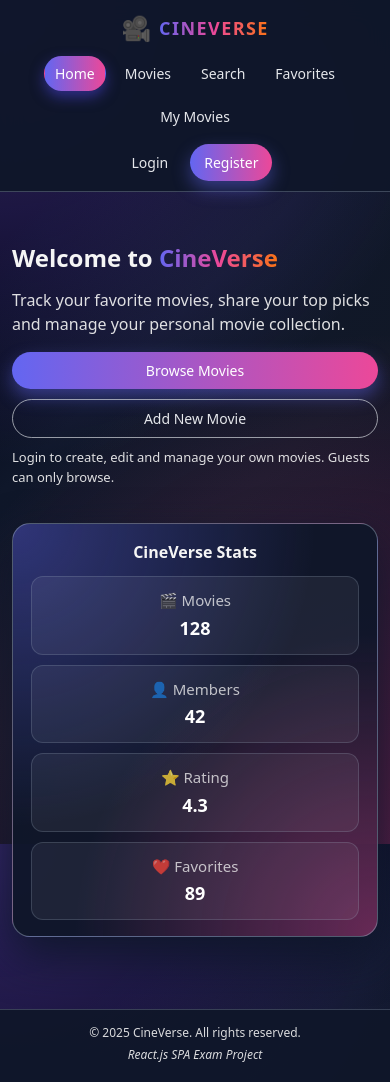
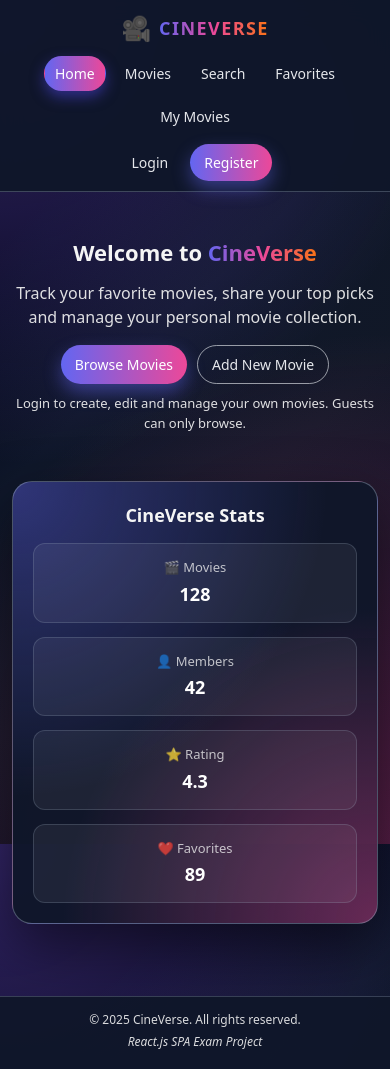
Before and after one commit to ZlatkoMarianov/React.js_Project, a React (Vite) app in the folder client/: page / in a window 390 px wide. Built offline with nearby package versions, Linux system fonts and the light colour scheme.

Commit message:
Add movies catalog page and update navigation

```diff
--- a/client/src/App.jsx
+++ b/client/src/App.jsx
@@ -3,6 +3,7 @@ import { Route, Routes } from 'react-router';
 import Footer from './components/footer/Footer.jsx';
 import Header from './components/header/Header.jsx';
 import Home from './components/home/Home.jsx';
+import MoviesCatalog from './components/moviesCatalog/MoviesCatalog.jsx';
 
 function App() {
   return (
@@ -13,6 +14,7 @@ function App() {
         <div className="container">
           <Routes>
             <Route path="/" element={<Home />} />
+            <Route path="/catalog" element={<MoviesCatalog />} />
           </Routes>
         </div>
       </main>
--- a/client/src/components/header/Header.jsx
+++ b/client/src/components/header/Header.jsx
@@ -1,3 +1,4 @@
+import { Link } from 'react-router';
 import './Header.css';
 
 import NavItem from './NavItem.jsx';
@@ -18,12 +19,12 @@ export default function Header() {
           <NavItem to="/my-movies">My Movies</NavItem>
         </nav>
         <div className="auth-nav">
-          <a href="#login-page" className="btn btn-ghost">
+          <Link to="/login" className="btn btn-ghost">
             Login
-          </a>
-          <a href="#register-page" className="btn btn-primary">
+          </Link>
+          <Link to="/register" className="btn btn-primary">
             Register
-          </a>
+          </Link>
 
           {/* <span className="user-email">user@mail.com</span>
           <button className="btn btn-ghost">Logout</button> */}
--- a/client/src/components/home/Home.css
+++ b/client/src/components/home/Home.css
@@ -1,8 +1,9 @@
 .hero {
     display: grid;
-    grid-template-columns: minmax(0, 2fr) minmax(0, 1.5fr);
-    gap: 24px;
-    align-items: stretch;
+    grid-template-columns: minmax(0, 2fr) minmax(0, 1.4fr);
+    gap: 32px;
+    align-items: center;
+    padding-top: 20px;
 }
 
 .hero-text h1 {
@@ -23,21 +24,22 @@
     margin-bottom: 16px;
 }
 
+.hero-actions {
+    display: flex;
+    gap: 10px;
+    flex-wrap: wrap;
+}
+
 .hero-hint {
     margin-top: 10px;
     font-size: 13px;
     opacity: 0.85;
 }
 
-.hero-actions {
-    display: flex;
-    gap: 10px;
-    flex-wrap: wrap;
-}
-
 .hero-aside {
     display: flex;
     justify-content: flex-end;
+    align-items: center;
 }
 
 .hero-card {
@@ -45,55 +47,45 @@
         radial-gradient(circle at top left, rgba(99, 102, 241, 0.4), transparent 55%),
         radial-gradient(circle at bottom right, rgba(236, 72, 153, 0.4), transparent 55%),
         rgba(15, 23, 42, 0.95);
-    border-radius: 18px;
-    padding: 16px 18px;
-    border: 1px solid rgba(148, 163, 184, 0.5);
-    min-width: 260px;
-    box-shadow: 0 18px 45px rgba(15, 23, 42, 0.95);
+    border-radius: 20px;
+    padding: 24px 26px;
+    border: 1px solid rgba(148, 163, 184, 0.45);
+    box-shadow: 0 22px 55px rgba(0, 0, 0, 0.5);
+    min-width: 300px;
+    max-width: 360px;
 }
 
 .hero-card h2 {
-    font-size: 16px;
-    margin-bottom: 8px;
+    font-size: 18px;
+    margin-bottom: 14px;
     text-align: center;
-}
-
-.hero-card ul {
-    list-style: none;
-    font-size: 14px;
-}
-
-.hero-card li {
-    margin-bottom: 4px;
 }
 
 .stats-grid {
     display: grid;
     grid-template-columns: repeat(2, 1fr);
-  gap: 12px;
-  margin-top: 12px;
+    gap: 14px;
+    margin-top: 10px;
     text-align: center;
 }
 
 .stat-box {
-  padding: 12px;
+    padding: 14px 12px;
     background: rgba(255, 255, 255, 0.06);
     border: 1px solid rgba(148, 163, 184, 0.25);
     border-radius: 12px;
-  text-align: center;
-
     display: flex;
     flex-direction: column;
     align-items: center;
     justify-content: center;
 
+    cursor: default;
     box-shadow: none;
     transition: none;
-  cursor: default;
 }
 
 .stat-box span {
-  font-size: 15px;
+    font-size: 13px;
     opacity: 0.75;
     margin-bottom: 3px;
 }
@@ -101,7 +93,7 @@
 .stat-box strong {
     font-size: 18px;
     font-weight: 700;
-  color: #fff;
+    color: #ffffff;
 }
 
 .stat-box:hover {
@@ -110,18 +102,18 @@
     box-shadow: none;
 }
 
-@media (max-width: 768px) {
+@media (max-width: 900px) {
     .hero {
         grid-template-columns: 1fr;
-        gap: 20px;
+        text-align: center;
     }
 
     .hero-text h1 {
-        font-size: 28px;
+        font-size: 30px;
     }
 
-    .hero-text p {
-        max-width: 100%;
+    .hero-actions {
+        justify-content: center;
     }
 
     .hero-aside {
@@ -129,29 +121,27 @@
     }
 
     .hero-card {
-        min-width: 100%;
-        max-width: 400px;
-    }
-
-    .stats-grid {
-        gap: 10px;
+        max-width: 420px;
+        width: 100%;
     }
 }
 
-@media (max-width: 480px) {
+@media (max-width: 600px) {
     .hero-text h1 {
-        font-size: 24px;
-    }
-
-    .hero-actions {
-        flex-direction: column;
-    }
-
-    .hero-actions button {
-        width: 100%;
+        font-size: 26px;
     }
 
     .stats-grid {
         grid-template-columns: 1fr;
     }
+
+    .hero-card {
+        padding: 20px;
     }
+}
+
+@media (max-width: 400px) {
+    .hero-text h1 {
+        font-size: 22px;
+    }
+}
--- /dev/null
+++ b/client/src/components/moviesCatalog/MoviesCatalog.jsx
@@ -0,0 +1,48 @@
+export default function MoviesCatalog() {
+  return (
+    <section className="section" id="catalog-page">
+      <div className="section-header">
+        <h2>Movies Catalog</h2>
+        <div className="section-actions">
+          <input type="text" className="input" placeholder="Search by title (local filter)..." />
+          <select className="input">
+            <option value="">All genres</option>
+            <option>Action</option>
+            <option>Drama</option>
+            <option>Comedy</option>
+            <option>Thriller</option>
+          </select>
+        </div>
+      </div>
+      <div className="movie-grid">
+        {/* MOVIE CARD */}
+        {/* <article className="movie-card">
+          <div className="movie-image">
+            <img
+              src="https://i.ytimg.com/vi/VMobEB8voH8/hq720.jpg?sqp=-oaymwEhCK4FEIIDSFryq4qpAxMIARUAAAAAGAElAADIQj0AgKJD&rs=AOn4CLAsa_3mrNGYakRKZ1g-5zwT8VK95A"
+              alt="Movie poster"
+            />
+            <span className="movie-badge">4.5 ★</span>
+
+            <button className="fav-toggle is-fav" title="Remove from favourites">
+              ❤️
+            </button>
+          </div>
+          <div className="movie-body">
+            <h3 className="movie-title">Inception</h3>
+            <p className="movie-meta">2010 · Sci-Fi / Action</p>
+            <p className="movie-description">A thief who steals corporate secrets through the use of dream-sharing technology...</p>
+          </div>
+          <div className="movie-footer">
+            <button className="btn btn-small btn-outline">Details</button>
+
+            <div className="movie-owner-actions">
+              <button className="btn btn-small btn-ghost">Edit</button>
+              <button className="btn btn-small btn-danger">Delete</button>
+            </div>
+          </div>
+        </article> */}
+      </div>
+    </section>
+  );
+}
```
Also changed, not shown: client/src/components/moviesCatalog/MovieCatalog.css (added, +47 -0 lines). Lines whose indentation alone changed are shown as unchanged.
